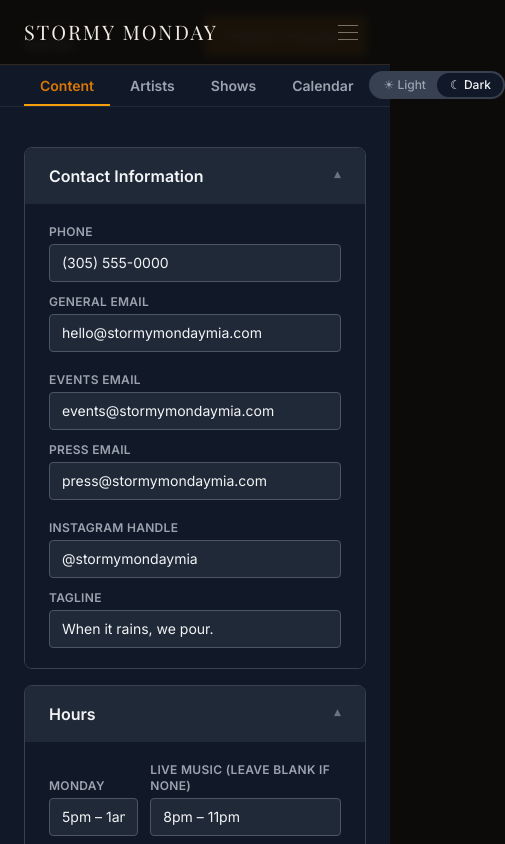
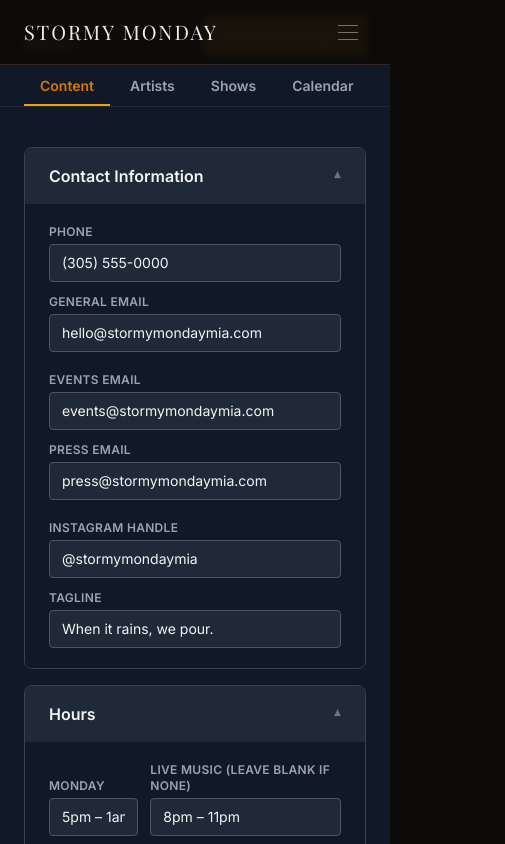
Before and after one commit to keithjohnsdev/stormy-monday, a Next.js app: page /admin in a window 390 px wide. Both pictures are taken after typing "Sample123" into the empty fields and a click on the button "ENTER". Shown: the top 844 px of the page, 505 px wide, since content can reach past the window. Built offline with nearby package versions, Linux system fonts and the light colour scheme; a web font is replaced by a local one.

Commit message:
fix: move light/dark toggle to bottom of page on mobile
Toggle was overflowing the tab bar on small screens. Now hidden in the
header on mobile (sm:hidden) and rendered below the page content instead,
with a 'Theme' label for context.

Co-Authored-By: Claude Sonnet 4.6 <noreply@anthropic.com>

```diff
--- a/src/app/admin/AdminClient.tsx
+++ b/src/app/admin/AdminClient.tsx
@@ -320,7 +320,9 @@ export default function AdminClient({
                 </button>
               ))}
             </div>
-            <ThemeToggle isDark={isDark} onChange={(dark) => { setIsDark(dark); setManualOverride(true) }} />
+            <div className="hidden sm:block">
+              <ThemeToggle isDark={isDark} onChange={(dark) => { setIsDark(dark); setManualOverride(true) }} />
+            </div>
           </div>
         </div>
 
@@ -533,6 +535,13 @@ export default function AdminClient({
           </>}
 
         </div>
+
+        {/* Mobile theme toggle — bottom of page */}
+        <div className={`sm:hidden border-t px-6 py-4 flex items-center gap-3 ${isDark ? 'border-gray-800' : 'border-gray-200'}`}>
+          <span className={`text-xs ${isDark ? 'text-gray-500' : 'text-gray-400'}`}>Theme</span>
+          <ThemeToggle isDark={isDark} onChange={(dark) => { setIsDark(dark); setManualOverride(true) }} />
+        </div>
+
       </div>
     </ThemeCtx.Provider>
   )
```
